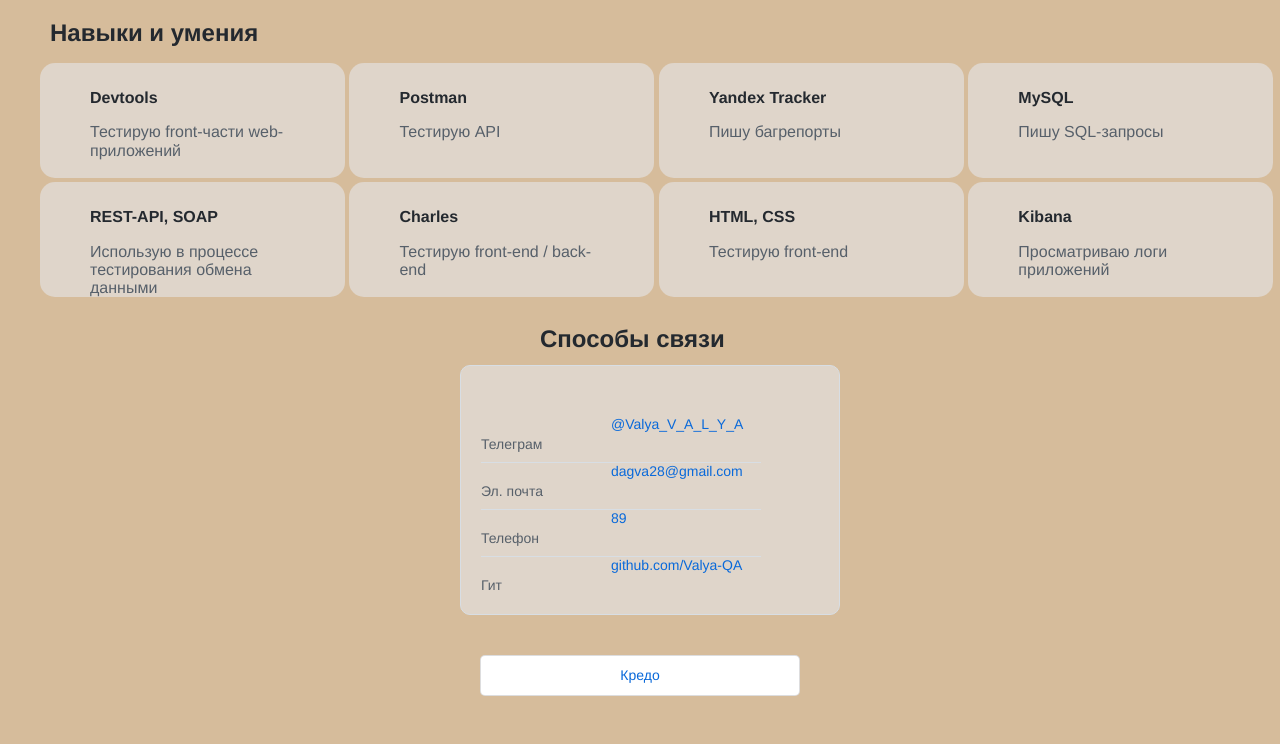
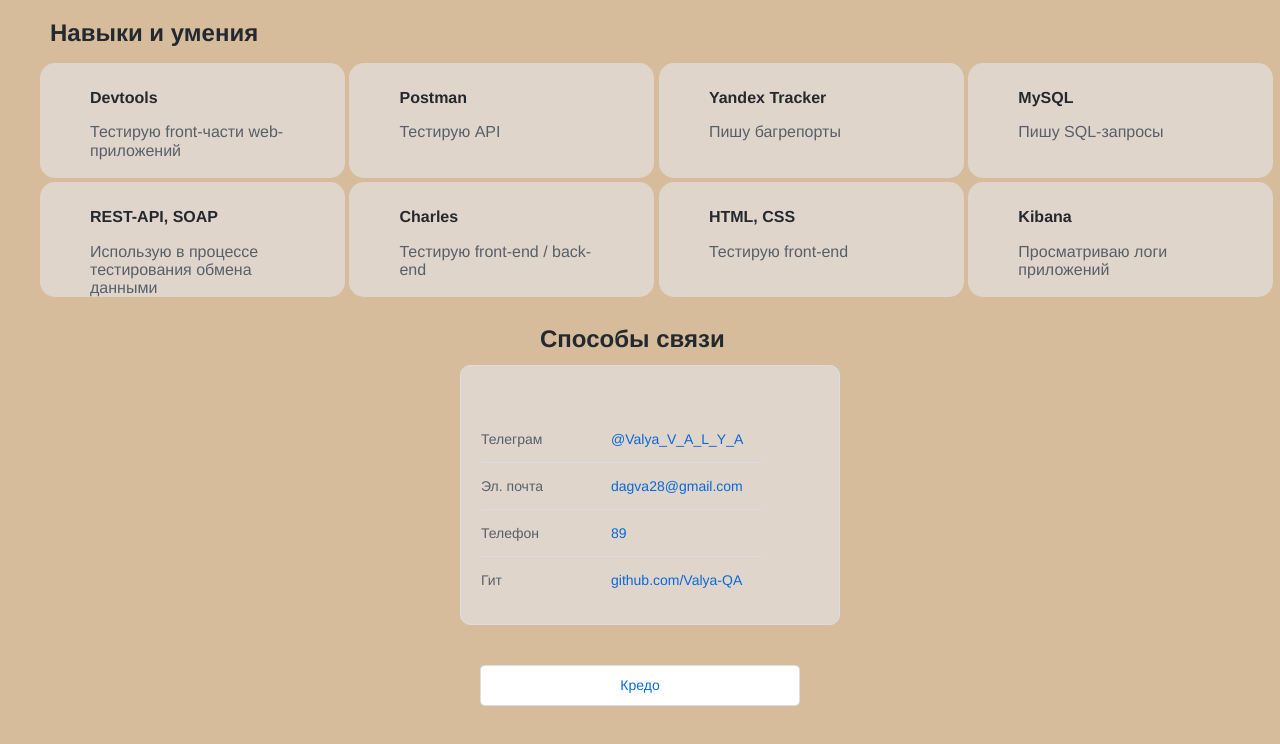
Before and after one commit to Valya-QA/CV, a plain HTML site: page index.html in a window 1280 px wide. Shown: the part 542-1286 px from the top of the page. Drawn offline with Linux system fonts and the light colour scheme.

Commit message:
правка

```diff
--- a/css/style.css
+++ b/css/style.css
@@ -62,7 +62,7 @@ body {
 
   flex-direction: column;
   align-items: flex-start;
-  padding: 50px 20px 10px;
+  padding: 50px 20px 20px;
   gap: 10px;
   flex: none;
   order: 1;
@@ -85,14 +85,15 @@ body {
     font-size: 14px;
     font-size: 1.4;
     color: #57606a;
-  padding-top: 20px;
+
   }
 
   .links__link {
     display: flex;
     flex-direction: row;
     align-items: flex-start;
-  padding: 0px 0px 10px;
+    padding-top: 15px;
+    padding-bottom: 15px;
     gap: 30px;
     border-bottom: 1px solid hsla(210, 18%, 87%, 1);
     width: 280px;
```
Lines whose indentation alone changed are shown as unchanged.
